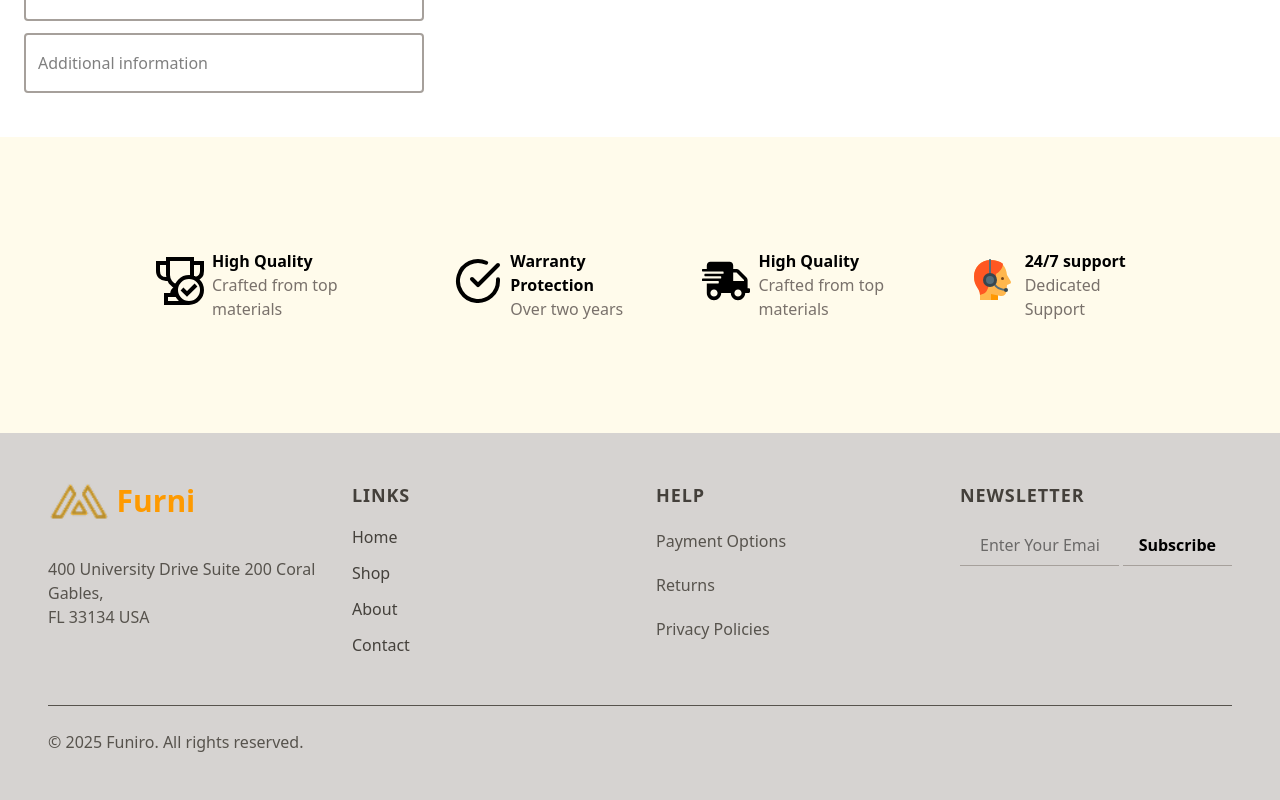
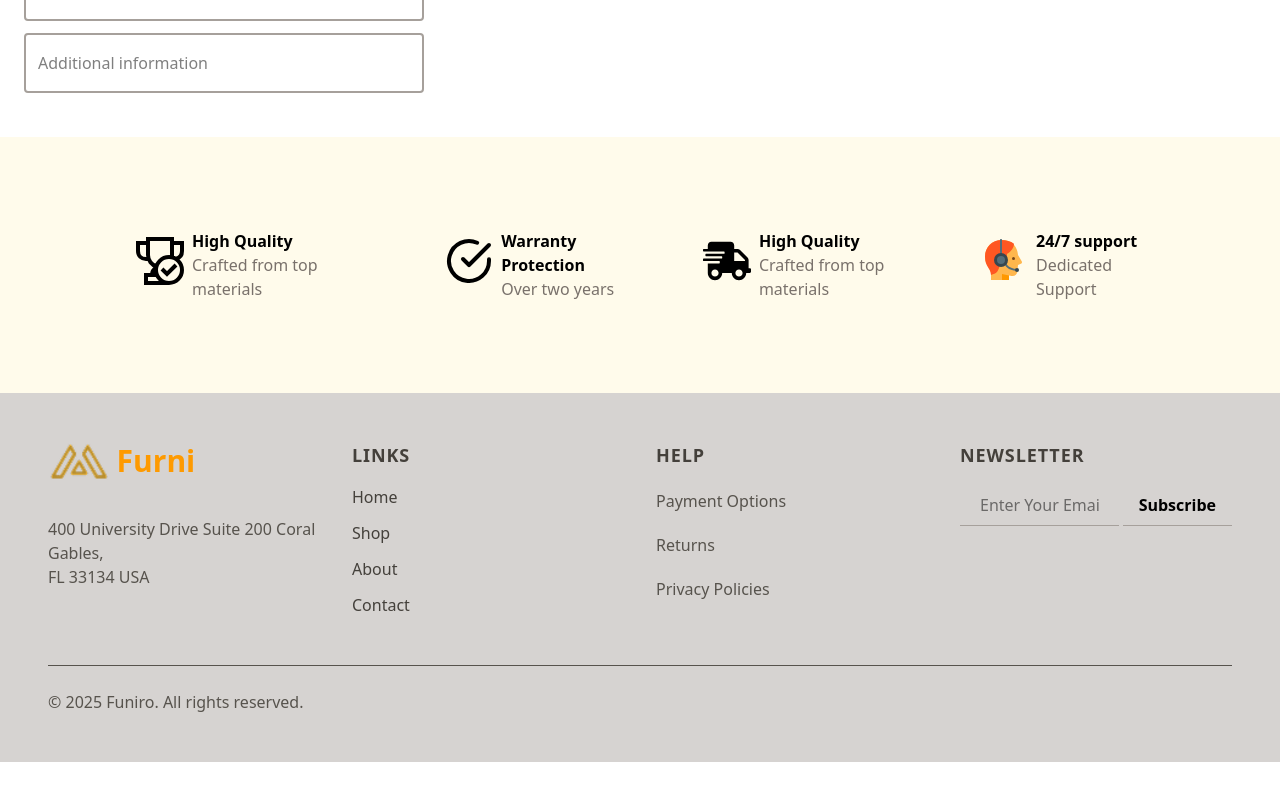
Before and after one commit to olaoluwajf/Furniro-Ecommerce, a React (Vite) app in the folder Farniture/: page /Checkout in a window 1280 px wide. Shown: the part 1312-2112 px from the top of the page. After the commit the page ends 2074 px from the top, so only its background shows below. Built offline with nearby package versions, Linux system fonts and the light colour scheme.

Commit message:
Add styling to Features component  using tailwindcss

```diff
--- a/Farniture/src/Components/Features.jsx
+++ b/Farniture/src/Components/Features.jsx
@@ -8,7 +8,7 @@ import { Link } from 'react-router-dom';
 
 const Features = () => {
   return (
-    <div className='bg-amber-50 p-[100px] mt-5'>
+    <div className='bg-amber-50 p-[80px] mt-5 items-center'>
         <div className='flex flex-col xl:flex-row lg:flex-row md:flex-row justify-center mx-2 px-3'>
             <Link className='px-4'>
                  <Featur p='Crafted from top materials' span='High Quality' icon={<GrAchievement/>}/>
```
